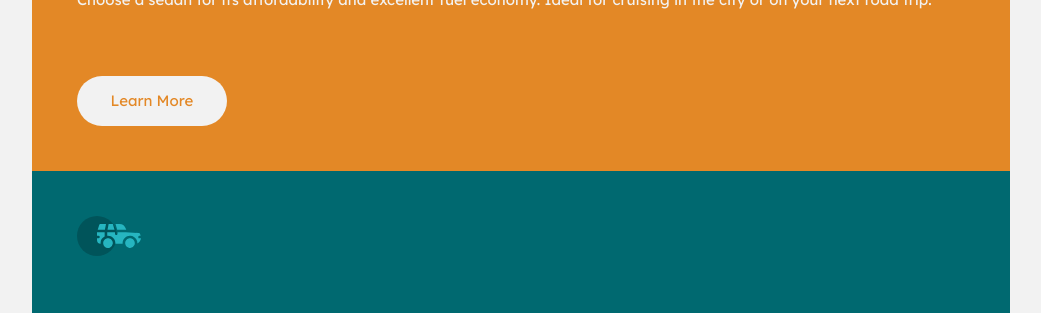
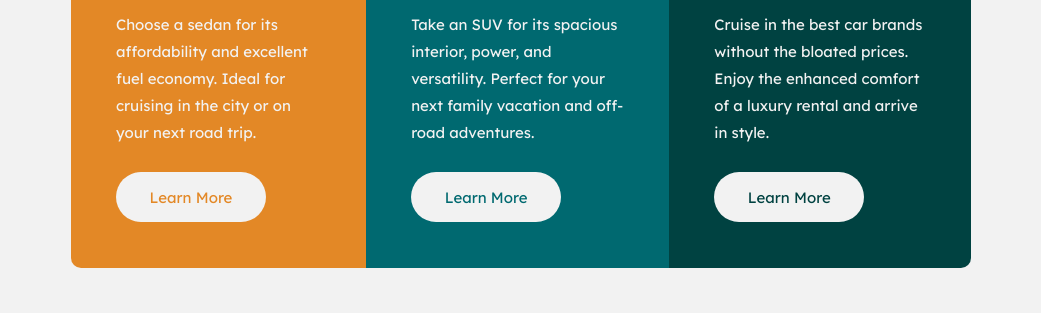
Before and after one commit to gbmatheus/3-column-preview-card-component, a plain HTML site: page index.html in a window 1280 px wide. Shown: the part 355-668 px from the top of the page, without its empty margins (119-1160 px from the left). Drawn offline with Linux system fonts and the light colour scheme.

Commit message:
Add responsive  design

```diff
--- a/css/content.css
+++ b/css/content.css
@@ -1,3 +1,22 @@
 .content {
-  padding: 5.4rem 1.6rem;
+  display: flex;
+  justify-content: center;
+  align-items: center;
 }
+
+@media screen and (min-width: 0) {
+  .content {
+    height: auto;
+    padding: 5.4rem 1.6rem;
+  }
+}
+
+@media screen and (min-width: 768px) {
+  .content {
+    height: 100vh;
+    max-width: 900px;
+    margin-left: auto;
+    margin-right: auto;
+    padding: 0;
+  }
+}
--- a/css/preview/preview.css
+++ b/css/preview/preview.css
@@ -1,4 +1,17 @@
 .preview {
+  border-radius: 10px;
   overflow: hidden;
-  border-radius: 10px;
+  display: flex;
 }
+
+@media screen and (min-width: 0) {
+  .preview {
+    flex-direction: column;
+  }
+}
+
+@media screen and (min-width: 768px) {
+  .preview {
+    flex-direction: row;
+  }
+}
```
